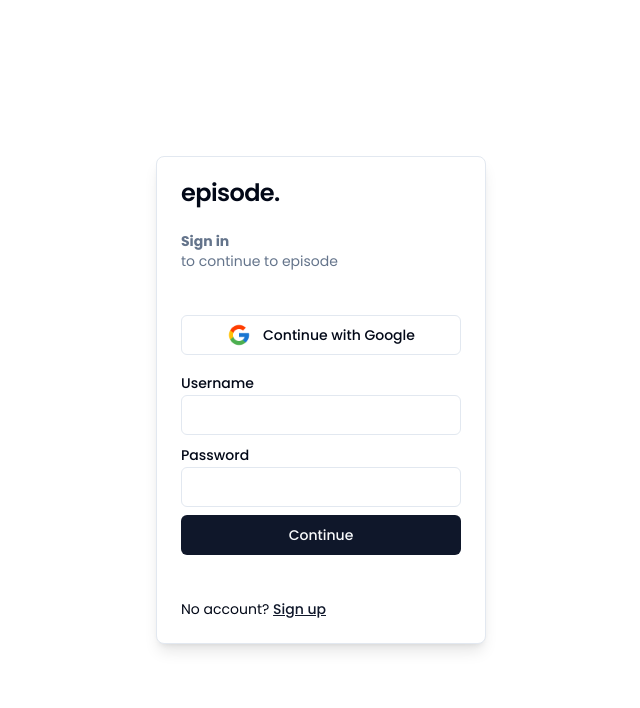
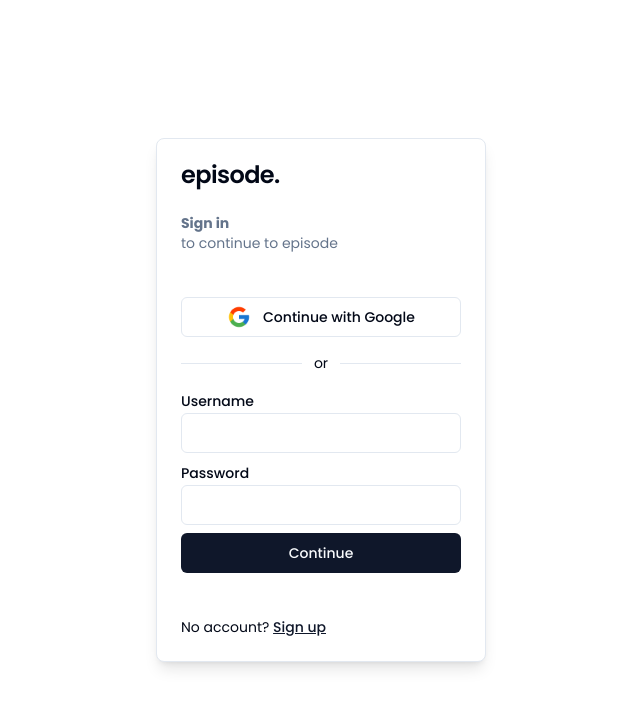
Before and after one commit to eyedent1ty/episode-fe, a React (Vite) app: page /login in a window 1280 px wide. Shown: the top 708 px of the page, without its empty margins (319-959 px from the left). Built offline with nearby package versions, Linux system fonts and the light colour scheme.

Commit message:
added a separator line between oauth and form

```diff
--- /dev/null
+++ b/src/components/Separator.tsx
@@ -0,0 +1,23 @@
+import type { FC } from 'react';
+
+import { Separator as SeparatorShadcn } from './ui/separator';
+
+interface SeparatorProps {
+  children?: React.ReactNode | undefined;
+  className?: string;
+}
+
+const Separator: FC<SeparatorProps> = ({ children, className }) => {
+  if (!children) {
+    return <SeparatorShadcn />;
+  }
+  return (
+    <div className={`flex flex-row items-center ${className}`}>
+      <div className="flex-1 bg-border h-[1px]"></div>
+      <div className="px-3 text-sm">{children}</div>
+      <div className="flex-1 bg-border h-[1px]"></div>
+    </div>
+  );
+};
+
+export default Separator;
--- a/src/pages/SignIn.tsx
+++ b/src/pages/SignIn.tsx
@@ -2,7 +2,7 @@
 import { Button } from '../components/ui/button';
 import { Label } from '../components/ui/label';
 import { Input } from '../components/ui/input';
-import { Separator } from '@radix-ui/react-select';
+import Separator from '../components/Separator';
 import {
   Card,
   CardContent,
@@ -20,9 +20,9 @@
       <Card className="min-w-[300px] w-[330px] max-w-[330px] space-y-5 shadow-lg">
         <CardHeader className="flex flex-col gap-5">
           <CardTitle>episode.</CardTitle>
-          <CardDescription>
-            <p className="font-bold">Sign in</p>
-            <p>to continue to episode</p>
+          <CardDescription className="flex flex-col">
+            <span className="font-bold">Sign in</span>
+            <span>to continue to episode</span>
           </CardDescription>
         </CardHeader>
         <CardContent className="flex flex-col gap-2">
@@ -32,7 +32,11 @@
               Continue with Google
             </Button>
           </div>
-          <Separator />
+
+          <Separator className="my-2">
+            or
+          </Separator>
+
           <div>
             <form className="flex flex-col gap-2">
               <div>
```
